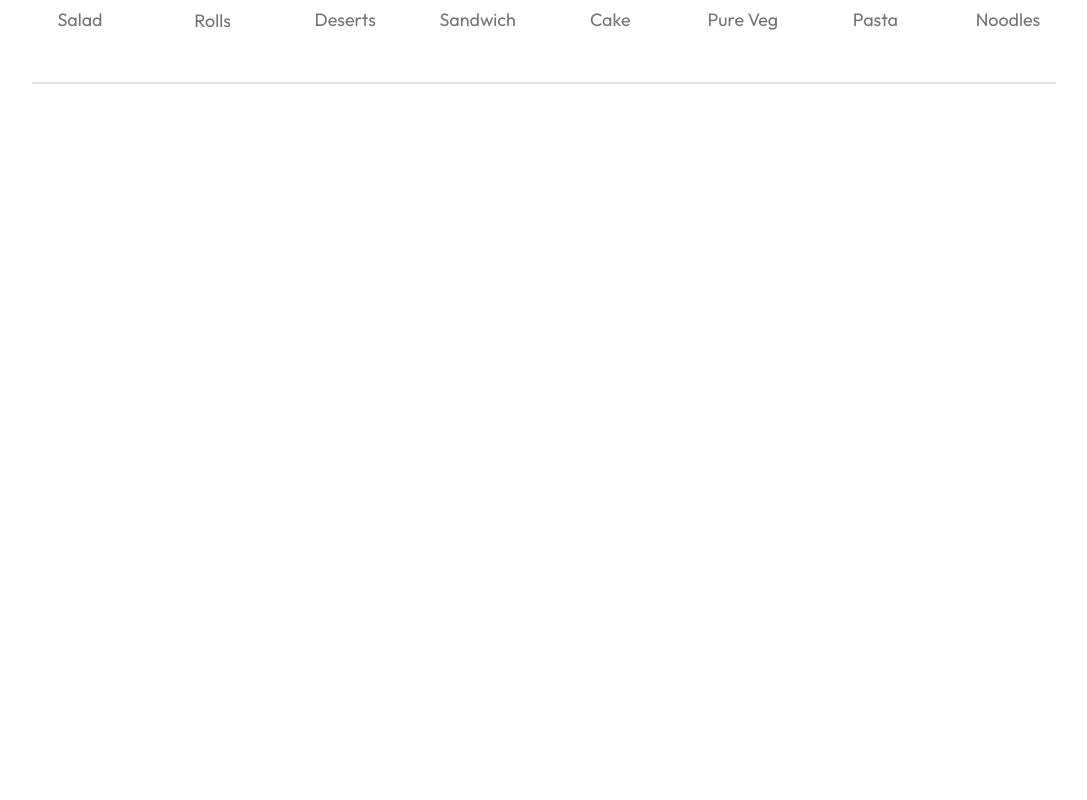
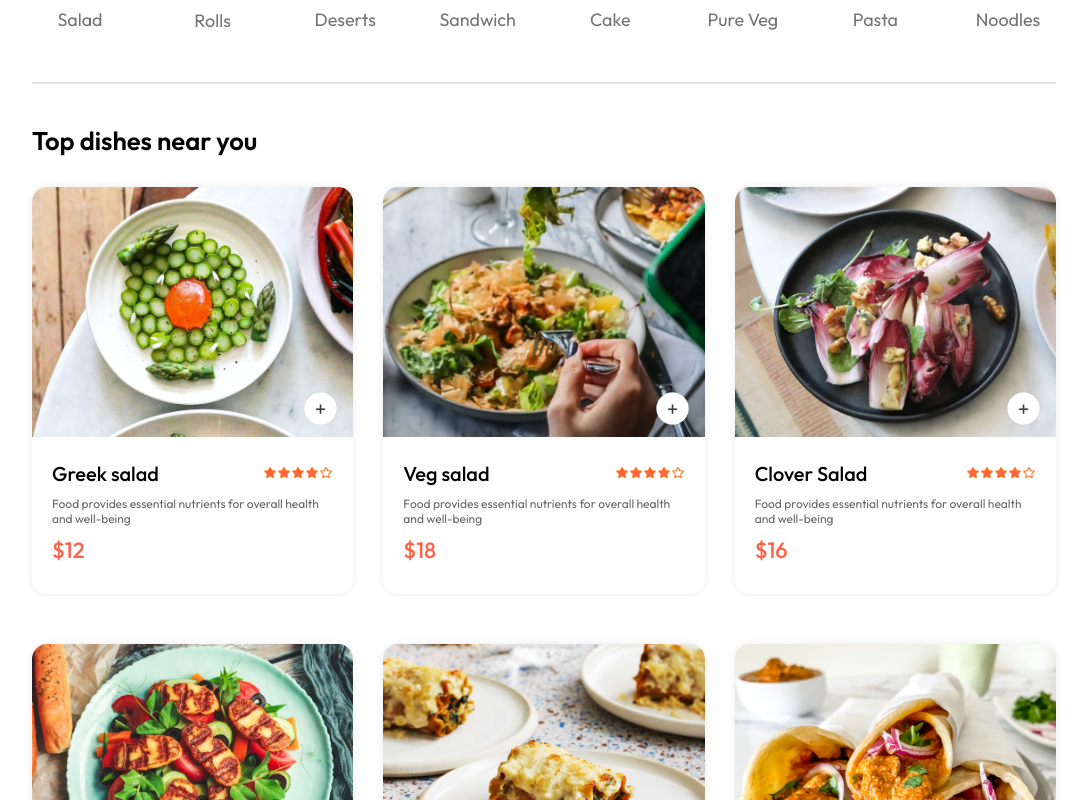
Before and after one commit to Diksha6057/Savora, a React (Vite) app: page / in a window 1280 px wide. Shown: the part 800-1600 px from the top of the page, without its empty margins (96-1183 px from the left). Before the commit the page ends 894 px from the top, so only its background shows below. Built offline with nearby package versions, Linux system fonts and the light colour scheme.

Commit message:
Added FoodItem UI functionality with add/remove item counter and CSS styles

```diff
--- /dev/null
+++ b/src/components/FoodDisplay/FoodDisplay.css
@@ -0,0 +1,14 @@
+.food-display{
+    margin-top: 30px;
+}
+.food-display h2{
+    font-size: max(2vw,24px);
+    font-weight: 600;
+}
+.food-display-list{
+    display: grid;
+    grid-template-columns: repeat(auto-fill,minmax(240px,1fr));
+    margin-top: 30px;
+    gap: 30px;
+    row-gap: 50px;
+}
--- /dev/null
+++ b/src/components/FoodDisplay/FoodDisplay.jsx
@@ -0,0 +1,20 @@
+import React, { useContext } from 'react'
+import './FoodDisplay.css'
+import FoodItem from '../FoodItem/FoodItem'
+import { StoreContext } from '../../context/StoreContext'
+const FoodDisplay = ({category}) => {
+    const {food_list}=useContext(StoreContext)
+  return (
+    <div className='food-display' id='food-display'><h2>Top dishes near you</h2>
+    <div className="food-display-list">
+        {
+            food_list.map((item,index)=>{
+                return <FoodItem key={index} id={item._id} name={item.name} description={item.description} price={item.price} image={item.image}/>
+            })
+        }
+        </div>
+        </div>
+  )
+}
+
+export default FoodDisplay
--- /dev/null
+++ b/src/components/FoodItem/FoodItem.css
@@ -0,0 +1,62 @@
+.food-item{
+    width: 100%;
+    margin: auto;
+    border-radius: 15px;
+    box-shadow: 0px 0px 10px #00000015;
+    transition: 0.3s;
+    animation: fadeIn 1s;
+}
+.food-item-image{
+    width: 100%;
+    border-radius: 15px 15px 0px 0px;
+}
+.food-item-info{
+    padding: 20px;
+}
+.food-item-name-rating{
+    display: flex;
+    justify-content: space-between;
+    align-items: center;
+    margin-bottom: 10px;
+}
+.food-item-name-rating p{
+    font-size: 20px;
+    font-weight: 500;
+}
+.food-item-name-rating img{
+    width: 70px;
+}
+.food-item-desc{
+    color: #676767;
+    font-size: 12px;
+}
+.food-item-price{
+    color: tomato;
+    font-size: 22px;
+    font-weight: 500;
+    margin: 10px 0px;
+}
+.food-item-img-container
+{
+    position: relative;
+}
+.food-item-img-container .add{
+    width: 35px;
+    position: absolute;
+    bottom: 15px;
+    right: 15px;
+    cursor: pointer;
+    border-radius: 50%;
+}
+.food-item-counter
+{
+    position: absolute;
+    bottom: 15px;
+    right: 15px;
+    display: flex;
+    align-items: center;
+    gap: 10px;
+    padding: 6px;
+    border-radius: 50px;
+    background-color: white;
+}
--- /dev/null
+++ b/src/components/FoodItem/FoodItem.jsx
@@ -0,0 +1,31 @@
+import React, { useState } from 'react'
+import './FoodItem.css'
+import { assets } from '../../assets/assets'
+const FoodItem = ({id,name,price,description,image}) => {
+    const [itemCount,setItemCount]=useState(0)
+  return (
+    <div className='food-item'>
+        <div className="food-item-img-container">
+            <img src={image} className='food-item-image' alt="" />
+            {
+                !itemCount? <img className='add' onClick={()=>setItemCount(prev=>prev+1)} src={assets.add_icon_white} alt=""/>:
+                <div className='food-item-counter'>
+<img onClick={()=>setItemCount(prev=>prev-1)} src={assets.remove_icon_red} alt="" />
+<p>{itemCount}</p>
+<img onClick={()=>setItemCount(prev=>prev+1)} src={assets.add_icon_green} alt="" />
+                </div>
+            }
+        </div>
+        <div className="food-item-info">
+            <div className="food-item-name-rating">
+                <p>{name}</p>
+                <img src={assets.rating_starts} alt="" />
+            </div>
+            <p className="food-item-desc">{description}</p>
+            <p className="food-item-price">${price}</p>
+        </div>
+    </div>
+  )
+}
+
+export default FoodItem
--- /dev/null
+++ b/src/context/StoreContext.jsx
@@ -0,0 +1,17 @@
+import { createContext } from "react";
+import { food_list } from "../assets/assets";
+
+export const StoreContext = createContext(null)
+
+const StoreContextProvider = (props) => {
+    const contextValue = {
+        food_list
+    }
+    return (
+        <StoreContext.Provider value={contextValue}>
+            {props.children}
+        </StoreContext.Provider>
+    )
+}
+
+export default StoreContextProvider
--- a/src/main.jsx
+++ b/src/main.jsx
@@ -2,11 +2,13 @@
 import ReactDOM from 'react-dom/client'
 import './index.css'
 import App from './App.jsx'
-import {BrowserRouter} from 'react-router-dom'
+import { BrowserRouter } from 'react-router-dom'
+import StoreContextProvider from './context/StoreContext.jsx'
+
 ReactDOM.createRoot(document.getElementById('root')).render(
- <BrowserRouter>
- <App />
- </BrowserRouter>
-
-
+  <BrowserRouter>
+    <StoreContextProvider>
+      <App />
+    </StoreContextProvider>
+  </BrowserRouter>
 )
--- a/src/pages/Home/Home.jsx
+++ b/src/pages/Home/Home.jsx
@@ -2,6 +2,7 @@
 import './Home.css'
 import Header from '../../components/Header/Header'
 import ExploreMenu from '../../components/ExploreMenu/ExploreMenu'
+import FoodDisplay from '../../components/FoodDisplay/FoodDisplay'
 
 const Home = () => {
     const[category,setCategory]=useState("All");
@@ -9,6 +10,7 @@
     <div>
         <Header/>
         <ExploreMenu category={category} setCategory={setCategory}/>
+        <FoodDisplay category={category}/>
     </div>
   )
 }
```
